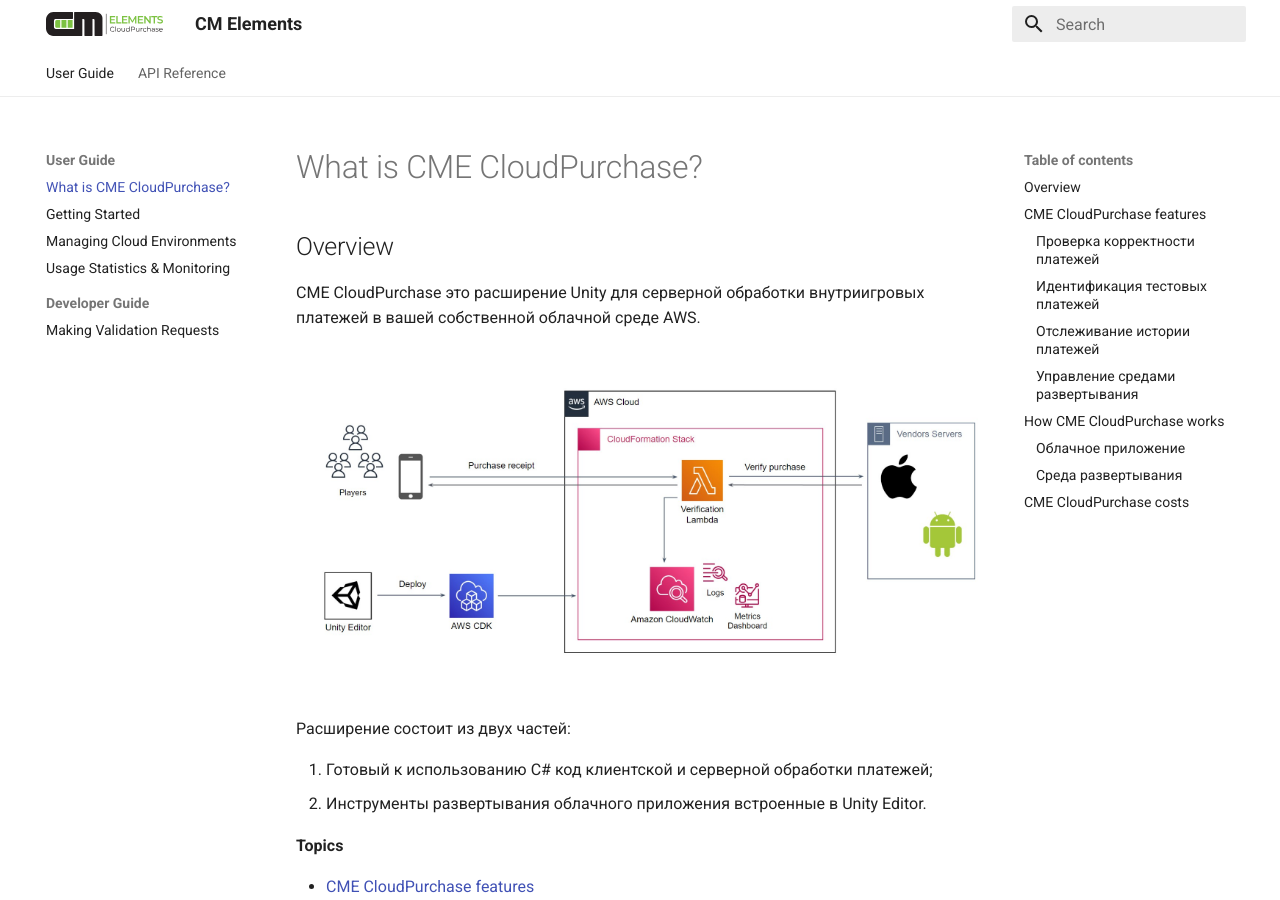
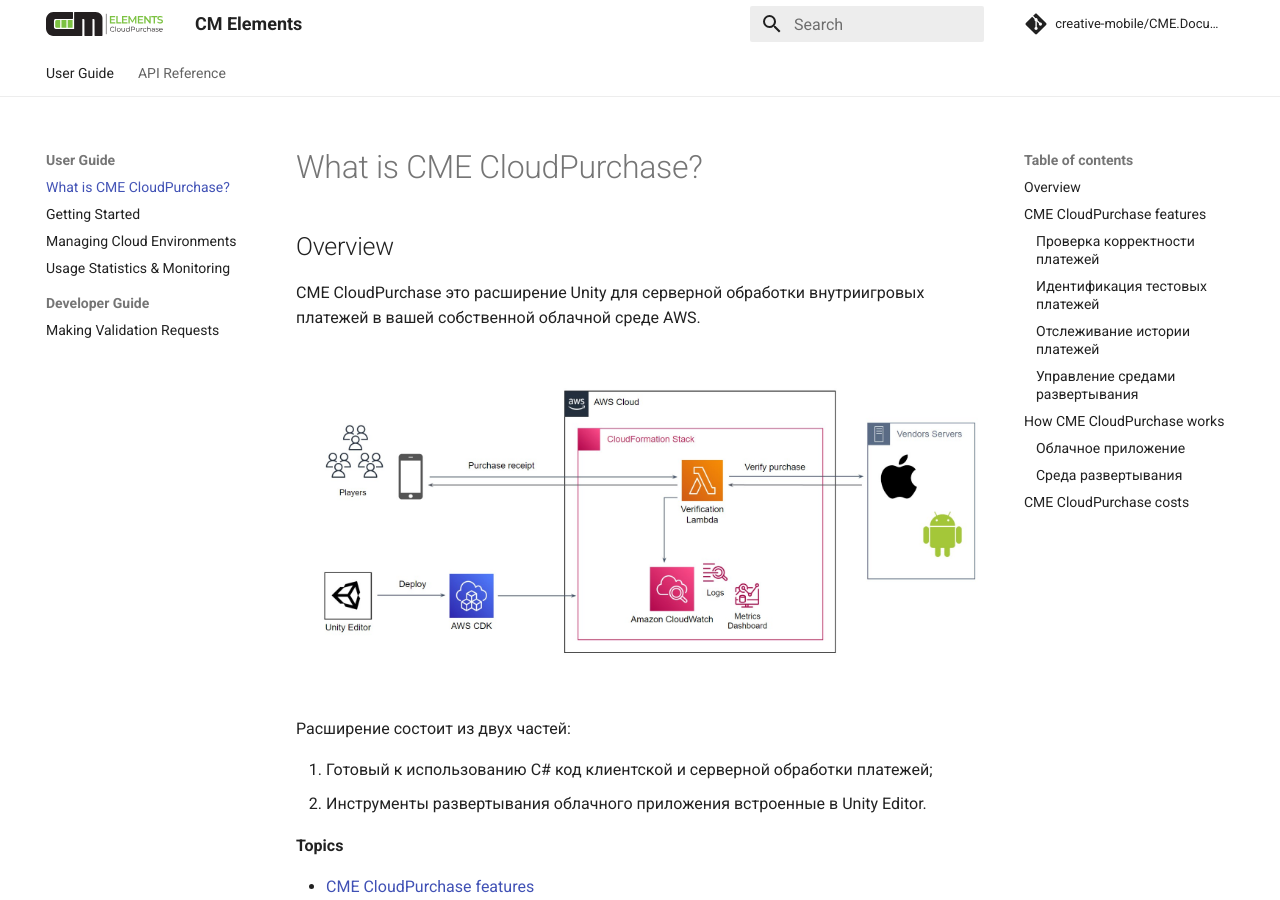
Before and after one commit to creative-mobile/CME.Documentation, an MkDocs documentation site: the page built from docs/index.md, in a window 1280 px wide and 900 px high. Built offline with MkDocs 1.6.1 and Material for MkDocs 9.7.7, drawn with Linux system fonts in a browser that asks for light colours; comment, search, counter and statistics services are not loaded.

```diff
--- a/mkdocs.yml
+++ b/mkdocs.yml
@@ -1,5 +1,9 @@
 site_name: CM Elements
 copyright: Copyright &copy; 2010 – 2022 CREATIVE MOBILE OÜ
+
+repo_url: https://github.com/creative-mobile/CME.Documentation
+edit_uri: edit/main/docs/
+repo_name: creative-mobile/CME.Documentation
 
 nav:
   - "User Guide":
```
